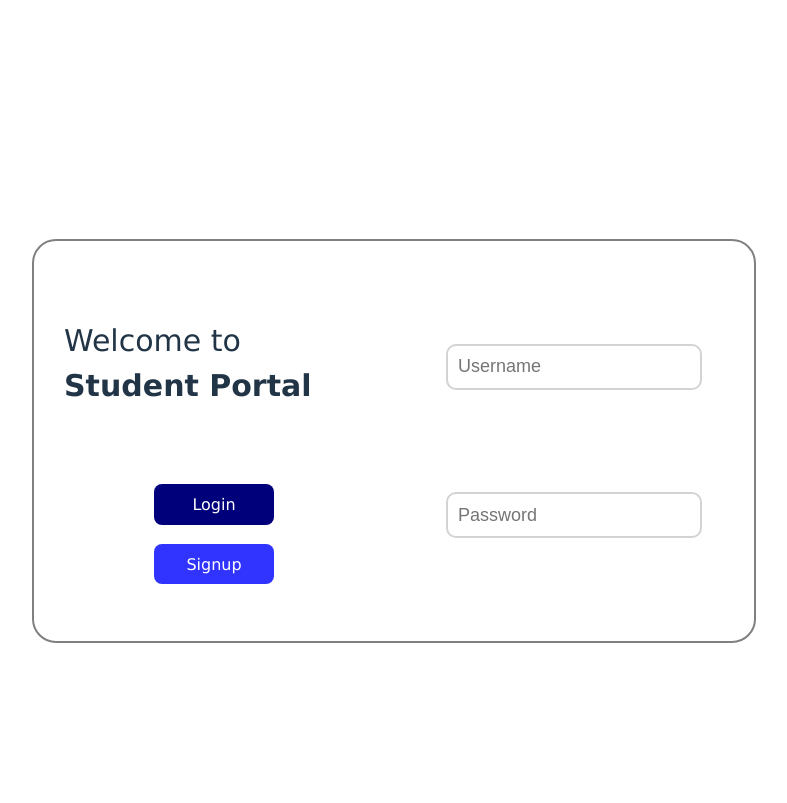
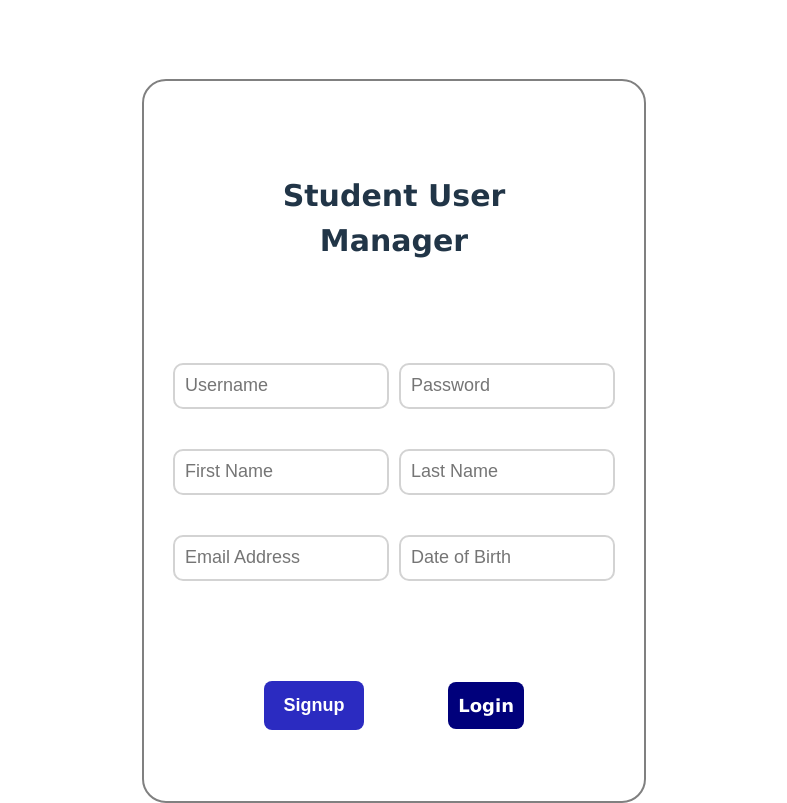
Before and after one commit to Adaminoo/Capstone, a React (Vite) app in the folder client/: page /signup in a window 1280 px wide. Before the commit this address led to /. Shown: the whole page, without its empty margins (246-1033 px from the left). Built offline with nearby package versions, Linux system fonts and the light colour scheme.

Commit message:
redid signup page for new routes

```diff
--- a/client/src/App.jsx
+++ b/client/src/App.jsx
@@ -5,14 +5,16 @@ import Login from './pages/Login'
 import Profile from './pages/Profile'
 import Courses from './pages/Courses'
 import Admin from './pages/Admin'
-import { Routes, Route, Link, Navigate, useNavigate } from "react-router";
+import Signup from './pages/Signup'
+import { Routes, Route, Link, Navigate, useNavigate, useLocation } from "react-router";
 
 function App() {
   const navigate = useNavigate();
-  console.log(localStorage.getItem('authToken'));
-  console.log(localStorage.getItem('currentUser'));
+  const location = useLocation();
   useEffect(() => {
-    if (localStorage.getItem('authToken') == undefined) {
+    if (location.pathname == "/signup") {
+      return
+    } else if (localStorage.getItem('authToken') == undefined) {
       navigate("/")
       console.error("Token error, value: ", localStorage.getItem('authToken'))
     }
@@ -26,21 +28,14 @@ function App() {
                 <Route path="courses" element={<Courses/>}/>
                 <Route path="profile" element={<Profile/>}/>
                 <Route path="admin" element={<Admin/>}/>
+                <Route path="signup" element={<Signup/>}/>
             </Routes>
     </>
   )
 
   {/*
   const [status, setStatus] = useState('loginPage')
-  const [signup, setSignup] = useState({
-    username: '',
-    firstName: '',
-    lastName: '',
-    email: '',
-    birthday: '',
-    password: '',
-    isAdmin: false
-  })
+
 
   const handleLogin = () => {
     const tempUser = document.getElementById('loginUsername').value
@@ -73,34 +68,9 @@ function App() {
     })
   }
 
-  const handleChange = (e) => {
-    const { name, value } = e.target;
-    setSignup(prevSignup => ({
-      ...prevSignup,
-      [name]: value
-    }));
-  };
 
-  const handleSignup = async () => {
-    console.log(signup)
-    try {
-      const response = await fetch("/api/signup", {
-        method: "POST",
-        headers: {
-          'Content-Type': 'application/json'
-        },
-        body: JSON.stringify(signup)
-      });
-      if (!response.ok) {
-        throw new Error(`Error: ${response.statusText}`);
-      }
-      const data = await response.json();
-      console.log('Signup successful', data);
-      return data;
-    } catch (error) {
-      console.error('Signup failed:' , error);
-    }
-  }
+
+
 
   // const handleCheck = (e) => {
   //   const { name, checked } = e.target;
@@ -132,74 +102,7 @@ function App() {
     return (
       <>
         <div className='signup'>
-          <div className='signupTop'>
-            <div className='loginTitle'>Student User Manager</div>
-          </div>
-          <div className='signupBottom'>
-          <input
-            id='username'
-            className='userInput'
-            name='username'
-            placeholder='Username'
-            defaultValue={signup.username}
-            onChange={handleChange}
-          ></input>
-          <input
-              id='password'
-              className='userInput'
-              name='password'
-              placeholder='Password'
-              defaultValue={signup.password}
-              onChange={handleChange}
-            ></input>
-            <input
-              id='firstName'
-              className='userInput'
-              name='firstName'
-              placeholder='First Name'
-              defaultValue={signup.firstName}
-              onChange={handleChange}
 
-            ></input>
-            <input
-             id='lastName'
-             className='userInput'
-             name='lastName'
-             placeholder='Last Name'
-             defaultValue={signup.lastName}
-             onChange={handleChange}
-            ></input>
-            <input
-              id='email'
-              className='userInput'
-              name='email'
-              placeholder='Email Address'
-              defaultValue={signup.email}
-              onChange={handleChange}
-            ></input>
-            <input
-              id='birthday'
-              className='userInput'
-              name='birthday'
-              placeholder='Date of Birth'
-              defaultValue={signup.birthday}
-              onChange={handleChange}
-            ></input>
-
-            {/* <input
-             className='userInput'
-             type='checkbox'
-              id='isAdmin'
-              name='isAdmin'
-
-              checked={signup.isAdmin}
-              onChange={handleCheck}
-            ></input> error right here smile put the comment back if you ever use this code again
-          </div>
-          <div className='lbs'>
-            <button className='confSignupButton' onClick={handleSignup}>Signup</button>
-            <button className='signupButton' onClick={() => setStatus('loginPage')}>Login</button>
-          </div>
         </div>
       </>
     )
--- a/client/src/components/Navbar.jsx
+++ b/client/src/components/Navbar.jsx
@@ -16,7 +16,7 @@ function Navbar() {
       <div className="navigation">
         <Link to="/home">Home</Link>
         <Link to="/courses">Courses</Link>
-        <Link to="/profile">{currentUser}'s Profile</Link>
+        <Link to="/profile">Manage Profile</Link>
         <Link to="/admin">Admin</Link>
       </div>
     )
--- a/client/src/index.css
+++ b/client/src/index.css
@@ -26,10 +26,6 @@ h1 {
 button {
   border-radius: 8px;
   border: 1px solid transparent;
-  padding: 0.6em 1.2em;
-  font-size: 1em;
-  font-weight: 500;
-  font-family: inherit;
   cursor: pointer;
   transition: border-color 0.25s;
 }
@@ -66,6 +62,7 @@ button:focus-visible {
   flex-direction: column;
   flex-wrap: wrap;
   justify-content: center;
+  align-items: center;
   width:500px;
   height:720px;
   position: relative;
@@ -80,32 +77,54 @@ button:focus-visible {
   justify-content: space-evenly;
 }
 
-.loginTitle {
+.loginTitle, .signupTitle {
   font-size: 30px;
   width:300px;
   margin:20px;
 }
 
+.signupTop {
+  display: flex;
+  justify-content: center;
+}
+
+.signupBottom {
+  width: 100%;
+  display: flex;
+  flex-wrap: wrap;
+  justify-content: center;
+}
+
+.signupTitle {
+  font-weight: bold;
+  text-align: center;
+  margin-bottom: 80px;
+}
+
 .lbs {
   display:flex;
-  flex-direction: column;
   align-items: center;
-  height:100px;
+  width: 260px;
   justify-content: space-between;
+  margin-top: 80px;
 }
 
-.loginButton, .signupButton, .confSignupButton {
-  background-color: rgb(0, 0, 123);
-  color:white;
-  width:120px;
+.confSignupButton, .signupButton, .loginButton {
+  color: white;
+  font-weight: bold;
+  font-size: 18px;
+  padding: 10px;
+  border-radius: 8px;
 }
 
-.confSignupButton {
-  margin:20px;
+.confSignupButton, .loginButton {
+  background-color: rgb(43, 43, 193);
+  height: 49px;
+  width: 100px;
 }
 
 .signupButton {
-  background-color: rgb(49, 52, 255);
+  background-color: rgb(0, 0, 123);
 }
 
 .loginInput, .userInput {
@@ -176,6 +195,8 @@ a {
   background-color: rgb(0, 0, 123);
   color: white;
   font-weight: bold;
+  font-size: 18px;
+  width: 100px;
 }
 
 .body {
--- a/client/src/pages/Home.jsx
+++ b/client/src/pages/Home.jsx
@@ -15,10 +15,6 @@ function Home() {
 
     )
   }
-  const [userData, setUserData] = useState(null);
-  const [loading, setLoading] = useState(true);
-  const [error, setError] = useState(null);
-
 //   useEffect(() => {
 //     const fetchUserProfile = () => {
 //         const token = localStorage.getItem('authToken');
--- a/client/src/pages/Login.jsx
+++ b/client/src/pages/Login.jsx
@@ -4,7 +4,6 @@ import {BrowserRouter as Router, Routes, Route, Link, Navigate, useNavigate } fr
 
 function Login() {
     const navigate = useNavigate();
-
 
     const [tokenStatus, setTokenStatus] = useState(false)
 
@@ -47,7 +46,7 @@ function Login() {
             <div className='loginTitle'>Welcome to <span style={{fontWeight: 'bold'}} >Student Portal</span></div>
             <div className='lbs'>
               <button className='loginButton' onClick={handleLogin}>Login</button>
-              <button className='signupButton' onClick={() => setStatus('signupPage')}>Signup</button>
+              <Link className='signupButton' to={"signup"}>Signup</Link>
             </div>
           </div>
           <div className='loginRight'>
--- a/client/src/pages/Profile.jsx
+++ b/client/src/pages/Profile.jsx
@@ -1,15 +1,27 @@
+import { useState, useEffect } from 'react'
 import Navbar from '../components/Navbar'
 
 
 function Profile() {
-
-
+    const [userData, setUserData] = useState({user_id: 0, username: '', })
+    const token = localStorage.getItem('authToken');
+    useEffect(() => {
+        fetch('/api/profile', {
+            method: "GET",
+            headers: {'Content-Type' : 'application/json', 'Authorization' : `Bearer ${token}`},
+        })
+        .then((res) => res.json())
+        .then((data) => {
+            setUserData(prev => ({ ...prev, username: data.username, firstName: data.firstName, lastName: data.lastName, email: data.email, birthday: data.birthday, }))
+        })
+    }, [])
+    console.log(userData)
     return (
         <>
             <Navbar/>
 
             <div className='body'>
-                <h1>Student Portal</h1>
+                <h1>{userData.username}</h1>
             </div>
         </>
     )
--- /dev/null
+++ b/client/src/pages/Signup.jsx
@@ -0,0 +1,115 @@
+import { useState } from "react"
+import { Link } from "react-router"
+
+function Signup() {
+
+  const [signup, setSignup] = useState({
+    username: '',
+    firstName: '',
+    lastName: '',
+    email: '',
+    birthday: '',
+    password: '',
+    isAdmin: false
+  })
+
+  const handleSignup = async () => {
+    console.log(signup)
+    try {
+      const response = await fetch("/api/signup", {
+        method: "POST",
+        headers: {
+          'Content-Type': 'application/json'
+        },
+        body: JSON.stringify(signup)
+      });
+      if (!response.ok) {
+        throw new Error(`Error: ${response.statusText}`);
+      }
+      const data = await response.json();
+      console.log('Signup successful', data);
+      return data;
+    } catch (error) {
+      console.error('Signup failed:' , error);
+    }
+  }
+
+  const handleChange = (e) => {
+    const { name, value } = e.target;
+    setSignup(prevSignup => ({
+      ...prevSignup,
+      [name]: value
+    }));
+  };
+
+  return (
+    <>
+      <div className="body">
+        <div className="signup">
+        <div className='signupTop'>
+            <div className='signupTitle'>Student User Manager</div>
+          </div>
+          <div className='signupBottom'>
+          <input
+            id='username'
+            className='userInput'
+            name='username'
+            placeholder='Username'
+            defaultValue={signup.username}
+            onChange={handleChange}
+          ></input>
+          <input
+              id='password'
+              className='userInput'
+              name='password'
+              placeholder='Password'
+              defaultValue={signup.password}
+              onChange={handleChange}
+            ></input>
+            <input
+              id='firstName'
+              className='userInput'
+              name='firstName'
+              placeholder='First Name'
+              defaultValue={signup.firstName}
+              onChange={handleChange}
+
+            ></input>
+            <input
+             id='lastName'
+             className='userInput'
+             name='lastName'
+             placeholder='Last Name'
+             defaultValue={signup.lastName}
+             onChange={handleChange}
+            ></input>
+            <input
+              id='email'
+              className='userInput'
+              name='email'
+              placeholder='Email Address'
+              defaultValue={signup.email}
+              onChange={handleChange}
+            ></input>
+            <input
+              id='birthday'
+              className='userInput'
+              name='birthday'
+              placeholder='Date of Birth'
+              defaultValue={signup.birthday}
+              onChange={handleChange}
+            ></input>
+          </div>
+          <div className='lbs'>
+            <button className='confSignupButton' onClick={handleSignup}>Signup</button>
+            <Link to={"/"} className='signupButton'>Login</Link>
+          </div>
+        </div>
+      </div>
+    </>
+  )
+}
+
+
+
+export default Signup
```
